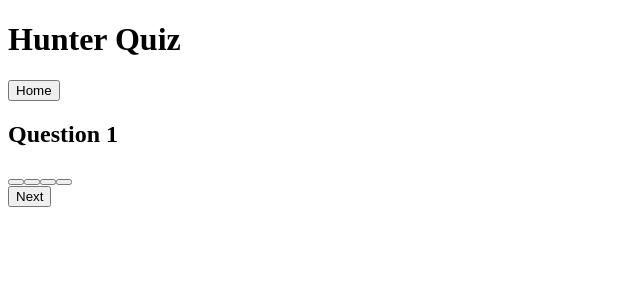
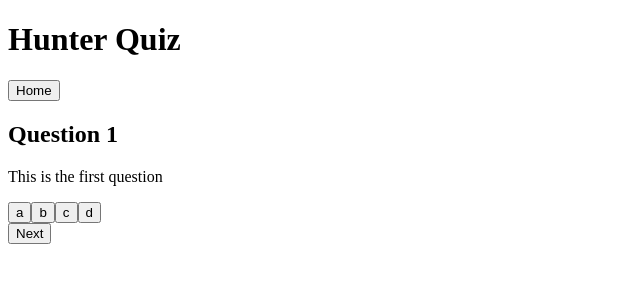
Before and after one commit to heathornJ/hunterquiz, a React (Create React App) app: page / in a window 1280 px wide. Both pictures are taken after a click on the button "Start". Shown: the top 300 px of the page, without its empty margins (0-640 px from the left). Built offline with nearby package versions, Linux system fonts and the light colour scheme.

Commit message:
Add placeholder text to quiz array and event handler for next question button

```diff
--- a/src/components/QuizScreen.js
+++ b/src/components/QuizScreen.js
@@ -17,6 +17,12 @@ function QuizScreen (props) {
         }
 
         /*TODO: Highlight red, display Next button */
+    }
+
+    const handleNextQuestionClick = () => {
+        if (questionIndex < questions.length - 1) {
+            setQuestionIndex(questionIndex + 1);
+        }
     }
 
     return (
@@ -39,7 +45,7 @@ function QuizScreen (props) {
             </div>
             <div className='nav-buttons'>
                 {/*TODO: Render after button has been selected */}
-                <button>Next</button>
+                <button onClick={handleNextQuestionClick}>Next</button>
             </div>
         </div>
     )
--- a/src/data/questions.js
+++ b/src/data/questions.js
@@ -2,23 +2,21 @@
 const questions = [
     {
         id: 0,
-        question: "",
+        question: "This is the first question",
         answers: [
-            {text:"", isCorrect: true},
-            {text:"", isCorrect: false},
-            {text:"", isCorrect: false},
-            {text:"", isCorrect: false}
+            {text:"a", isCorrect: true},
+            {text:"b", isCorrect: false},
+            {text:"c", isCorrect: false},
+            {text:"d", isCorrect: false}
         ],
         type: "multiple-choice"
     },
     {
         id: 1,
-        question: "",
+        question: "This is the first true or false question",
         answers: [
-            {text:"", isCorrect: true},
-            {text:"", isCorrect: false},
-            {text:"", isCorrect: false},
-            {text:"", isCorrect: false}
+            {text:"true", isCorrect: true},
+            {text:"false", isCorrect: false},
         ],
         type: "true-false"
     }
```
